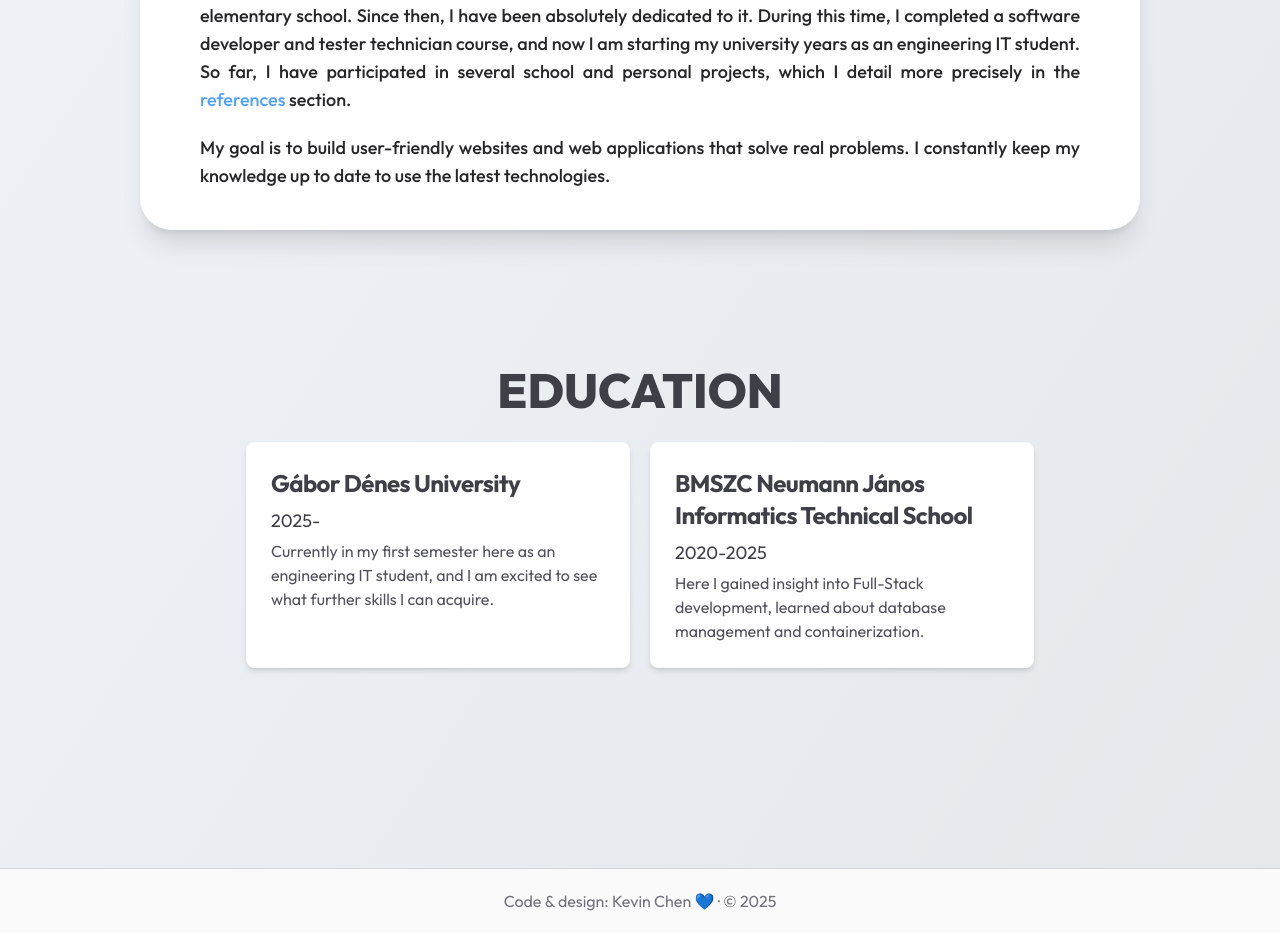
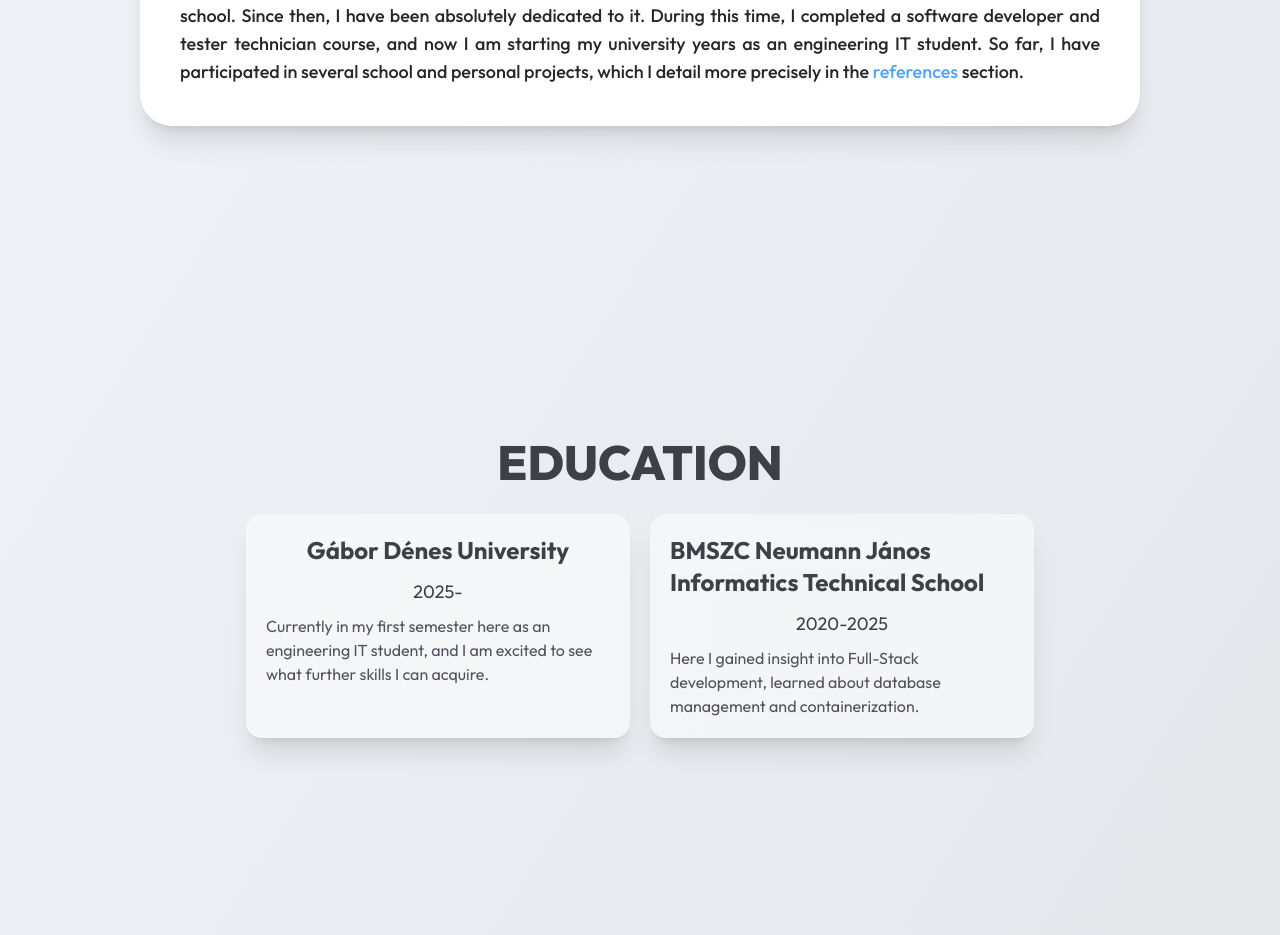
Before and after one commit to chencsi/chencsi.github.io, a React (Vite) app: page / in a window 1280 px wide. Shown: the part 1002-1937 px from the top of the page. Built offline with nearby package versions, Linux system fonts and the light colour scheme.

Commit message:
small gap changes

```diff
--- a/src/components/HomeAbout.jsx
+++ b/src/components/HomeAbout.jsx
@@ -17,13 +17,10 @@ function HomeAbout() {
         title={content?.h3}
         theme={theme}
       />
-      <div className={`${theme === "dark" ? "text-zinc-300" : "text-zinc-800"} flex flex-col gap-5 lg:text-lg font-[500] text-justify px-5 font-stretch-110%`}>
+      <div className={`${theme === "dark" ? "text-zinc-300" : "text-zinc-800"} flex flex-col gap-5 md:text-lg font-[500] text-justify`}>
         <p
           dangerouslySetInnerHTML={{ __html: content?.p1 }}
         />
-        <p>
-          {content?.p2}
-        </p>
       </div>
     </PrimaryContainer>
   );
--- a/src/components/HomeEducation.jsx
+++ b/src/components/HomeEducation.jsx
@@ -1,45 +1,55 @@
 import useUI from "../hooks/useUI";
 import translations from "../utils/translations";
-import {motion} from "framer-motion";
+import { motion } from "framer-motion";
+
+const EducationBox = ({ item, theme }) => {
+  return (
+    <div
+      key={item.h5}
+      className={`${theme === "dark" ? "bg-gradient-to-br from-zinc-800/80 to-zinc-900/80" : "bg-white/50"} max-w-sm backdrop-blur-xl py-5 px-5 rounded-2xl flex flex-col items-center gap-1 shadow-xl ${theme === "dark" && "shadow-zinc-950/30"}`}
+    >
+      <h5 class={`${theme === "dark" ? "text-zinc-50" : "text-zinc-700"} mb-2 text-2xl font-bold`}>
+        {item.h5}
+      </h5>
+      <p className={`${theme === "dark" ? "text-zinc-300" : "text-zinc-700"} mb-1 text-lg`}>
+        {item.p1}
+      </p>
+      <p className={`${theme === "dark" ? "text-zinc-300" : "text-zinc-600"}`}>
+        {item.p2}
+      </p>
+    </div>
+  );
+}
 
 function HomeEducation() {
   const { theme, lang } = useUI();
   const content = translations[lang]?.pages?.home?.education;
 
   return (
+    <>
+      <motion.div
+        initial={{ y: 50, opacity: 0 }}
+        whileInView={{ y: 0, opacity: 1 }}
+        transition={{ duration: 0.6 }}
+        className="w-full h-10"
+      >
+      </motion.div>
       <motion.section
-			className="flex flex-col gap-2 max-w-[1000px] mx-auto px-5 sm:px-0"
-		>
-			<h3
-				className={`${theme === "dark" ? "text-zinc-300" : "text-zinc-700"} font-extrabold text-5xl uppercase text-shadow mb-5 text-center`}
-			>
+        initial={{ y: 50, opacity: 0 }}
+        whileInView={{ y: 0, opacity: 1 }}
+        transition={{ duration: 0.6 }}
+        className="flex flex-col gap-2 max-w-[1000px] mx-auto px-5 sm:px-0">
+        <h3 className={`${theme === "dark" ? "text-zinc-300" : "text-zinc-700"} font-extrabold text-5xl uppercase text-shadow mb-5 text-center`}>
           {content?.h3}
         </h3>
-			<div className="flex flex-row flex-wrap gap-5">
+
+        <div className="flex flex-row gap-5">
           {content?.schools?.map((item) => (
-					<div
-						key={item.h5}
-						class={`${theme === "dark" ? "bg-zinc-700 border-zinc-800" : "bg-white border-zinc-50"} block max-w-[500px] md:max-w-xs lg:max-w-sm min-h-50 p-6 border rounded-lg shadow-md mx-auto`}
-					>
-						<h5
-							class={`${theme === "dark" ? "text-zinc-50" : "text-zinc-700"} mb-2 text-2xl font-bold tracking-tight`}
-						>
-							{item.h5}
-						</h5>
-						<p
-							className={`${theme === "dark" ? "text-zinc-300" : "text-zinc-700"} mb-1 text-lg`}
-						>
-							{item.p1}
-						</p>
-						<p
-							className={`${theme === "dark" ? "text-zinc-300" : "text-zinc-600"}`}
-						>
-							{item.p2}
-						</p>
-					</div>
+            <EducationBox item={item} theme={theme} />
           ))}
         </div>
       </motion.section>
+    </>
   );
 }
 
--- a/src/views/Home.jsx
+++ b/src/views/Home.jsx
@@ -5,7 +5,7 @@ import HomeHighlights from "../components/HomeHighlights";
 
 function Home() {
 	return (
-		<div className="h-full flex flex-col gap-y-20 sm:gap-y-34">
+		<div className="h-full flex flex-col gap-y-16 lg:gap-y-34">
 			<div className="px-10">
 				<HomeHero />
 			</div>
```
Lines whose indentation alone changed are shown as unchanged.
